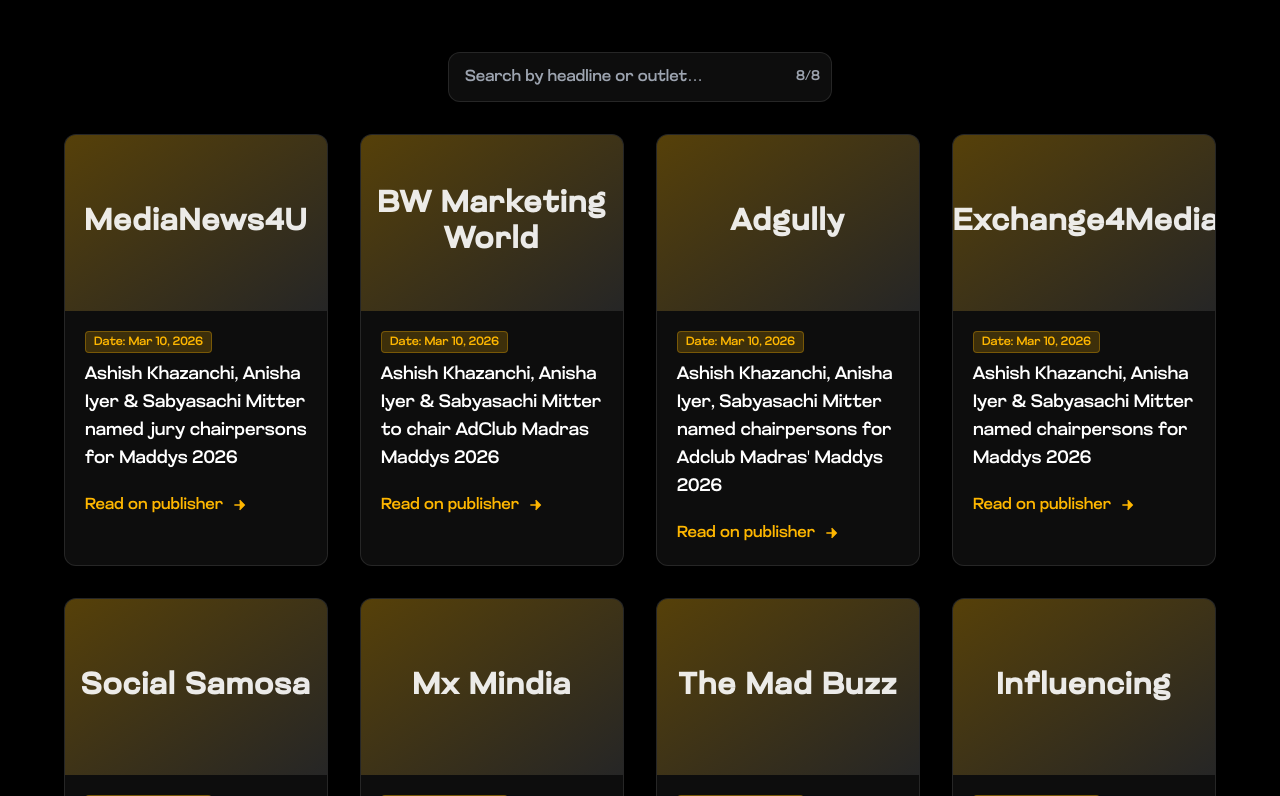
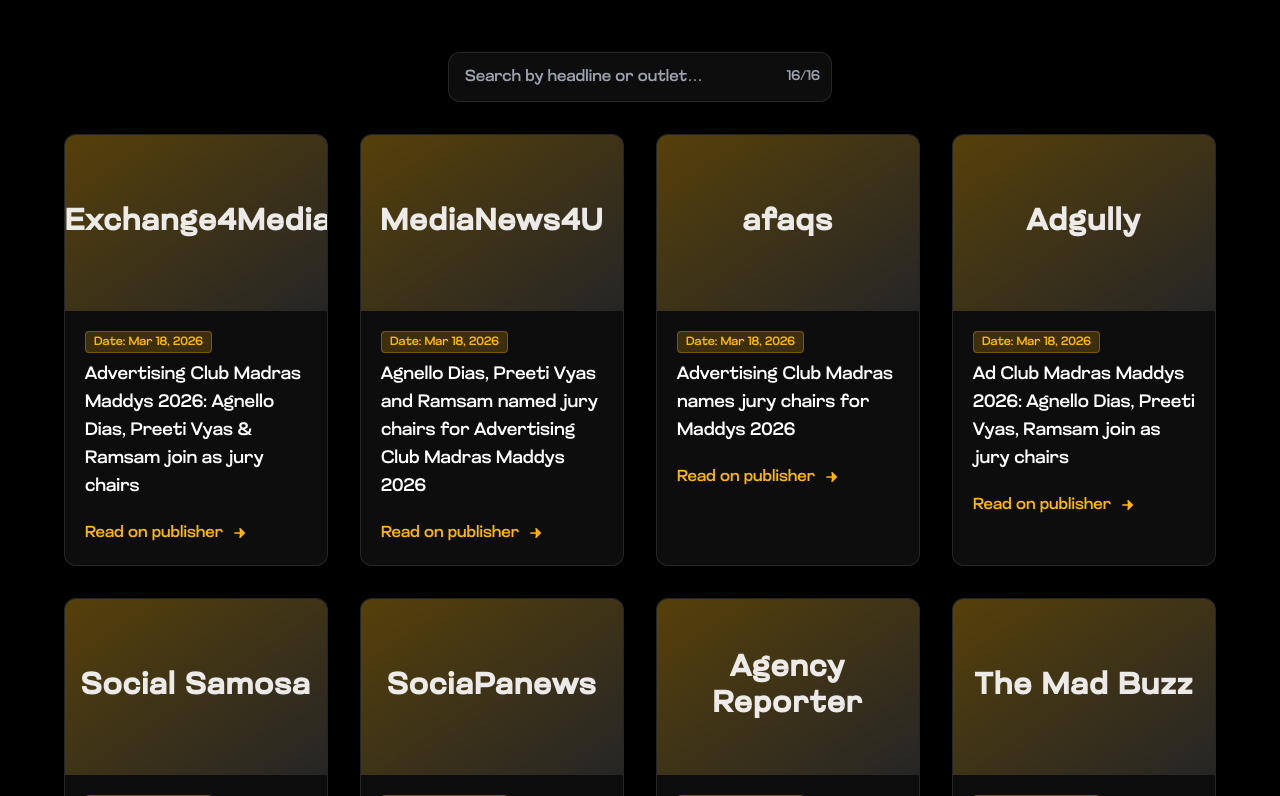
Before and after one commit to ayatiworkstechnologies/adclubmadras, a React (Vite) app: page /press-release in a window 1280 px wide. Shown: the part 264-1060 px from the top of the page. Built offline with nearby package versions, Linux system fonts and the light colour scheme.

Commit message:
18/3/2026 update press relese

```diff
--- a/src/pages/PressRelease.jsx
+++ b/src/pages/PressRelease.jsx
@@ -7,6 +7,14 @@
    🧹 Dates are ISO (YYYY-MM-DD) for proper sorting; if unknown, leave "".
 ------------------------------------------------------------------ */
 const MEDIA_COVERAGE_2026 = [
+  { title: "Advertising Club Madras Maddys 2026: Agnello Dias, Preeti Vyas & Ramsam join as jury chairs", source: "Exchange4Media", date: "March 18, 2026", url: "https://www.exchange4media.com/industry-briefing-news/advertising-club-madras-maddys-2026-agnello-dias-preeti-vyas-ramsam-join-as-jury-chairs-152810.html" },
+  { title: "Agnello Dias, Preeti Vyas and Ramsam named jury chairs for Advertising Club Madras Maddys 2026", source: "MediaNews4U", date: "March 18, 2026", url: "https://www.medianews4u.com/agnello-dias-preeti-vyas-and-ramsam-named-jury-chairs-for-advertising-club-madras-maddys-2026/" },
+  { title: "Advertising Club Madras names jury chairs for Maddys 2026", source: "afaqs", date: "March 18, 2026", url: "https://www.afaqs.com/news/advertising/advertising-club-madras-names-jury-chairs-for-maddys-2026-11205724" },
+  { title: "Ad Club Madras Maddys 2026: Agnello Dias, Preeti Vyas, Ramsam join as jury chairs", source: "Adgully", date: "March 18, 2026", url: "https://www.adgully.com/post/13099/ad-club-madras-maddys-2026-agnello-dias-preeti-vyas-ramsam-join-as-jury-chairs" },
+  { title: "Agnello Dias, Preeti Vyas & Ramsam named jury chairs for Advertising Club Madras Maddys 2026", source: "Social Samosa", date: "March 18, 2026", url: "https://www.socialsamosa.com/industry-updates/agnello-dias-preeti-vyas-ramsamjury-chairs-advertising-club-madras-maddys-2026-11206707" },
+  { title: "Maddys 2026 Welcomes Advertising Icons to Lead Prestigious Jury Panels", source: "SociaPanews", date: "March 18, 2026", url: "https://sociapanews.com/maddys-2026-welcomes-advertising-icons-to-lead-prestigious-jury-panels" },
+  { title: "Agnello Dias, Preeti Vyas & Ramsam join as jury chairs at Advertising Club Madras Maddys 2026", source: "Agency Reporter", date: "March 18, 2026", url: "https://www.agencyreporter.com/agnello-dias-preeti-vyas-ramsam-join-as-jury-chairs-at-advertising-clubmadras-maddys-2026/" },
+  { title: "Jury Chairs for Advertising Club Madras Maddys 2026", source: "The Mad Buzz", date: "March 18, 2026", url: "https://themadbuzz.com/jury-chairs-advertising-club-madras-maddys-2026/" },
   { title: "Ashish Khazanchi, Anisha Iyer & Sabyasachi Mitter named jury chairpersons for Maddys 2026", source: "MediaNews4U", date: "March 10, 2026", url: "https://www.medianews4u.com/ashish-khazanchi-anisha-iyer-sabyasachi-mitter-named-jury-chairpersons-for-maddys-2026-digital-category-revamped/" },
   { title: "Ashish Khazanchi, Anisha Iyer & Sabyasachi Mitter to chair AdClub Madras Maddys 2026", source: "BW Marketing World", date: "March 10, 2026", url: "https://www.bwmarketingworld.com/article/ashish-khazanchi-anisha-iyer-sabyasachi-mitter-to-chair-adclub-madras-maddys-2026-595872" },
   { title: "Ashish Khazanchi, Anisha Iyer, Sabyasachi Mitter named chairpersons for Adclub Madras' Maddys 2026", source: "Adgully", date: "March 10, 2026", url: "https://www.adgully.com/post/12740/ashish-khazanchi-anisha-iyer-sabyasachi-mitter-named-chairpersons-for-adclub-madras-maddys-2026" },
```
